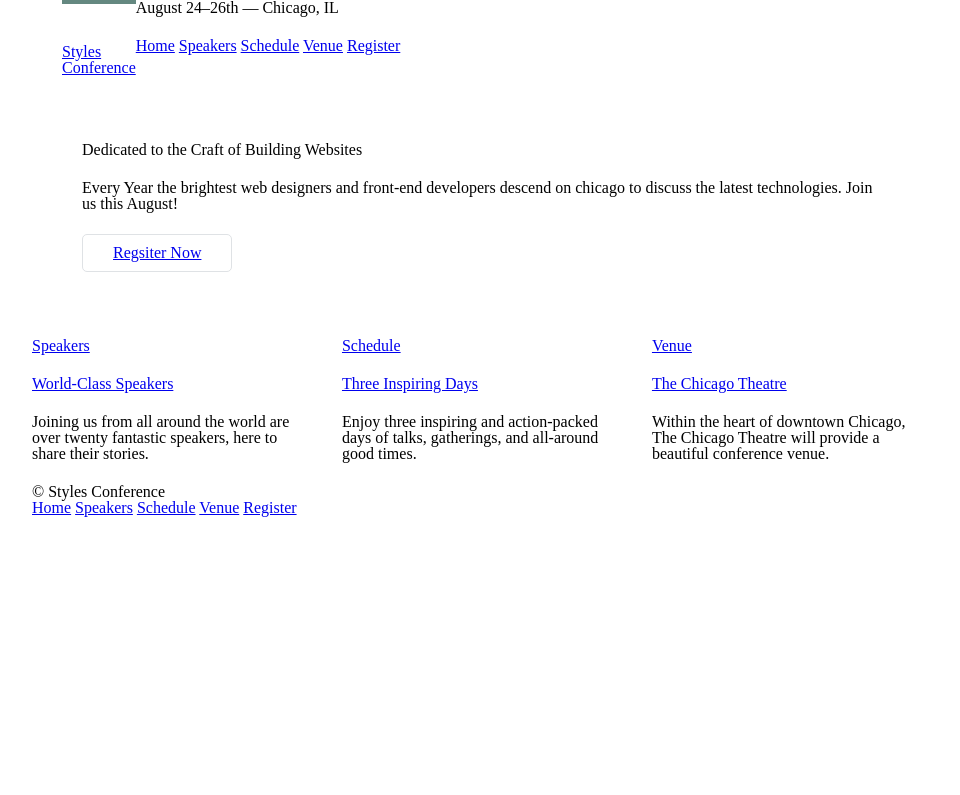
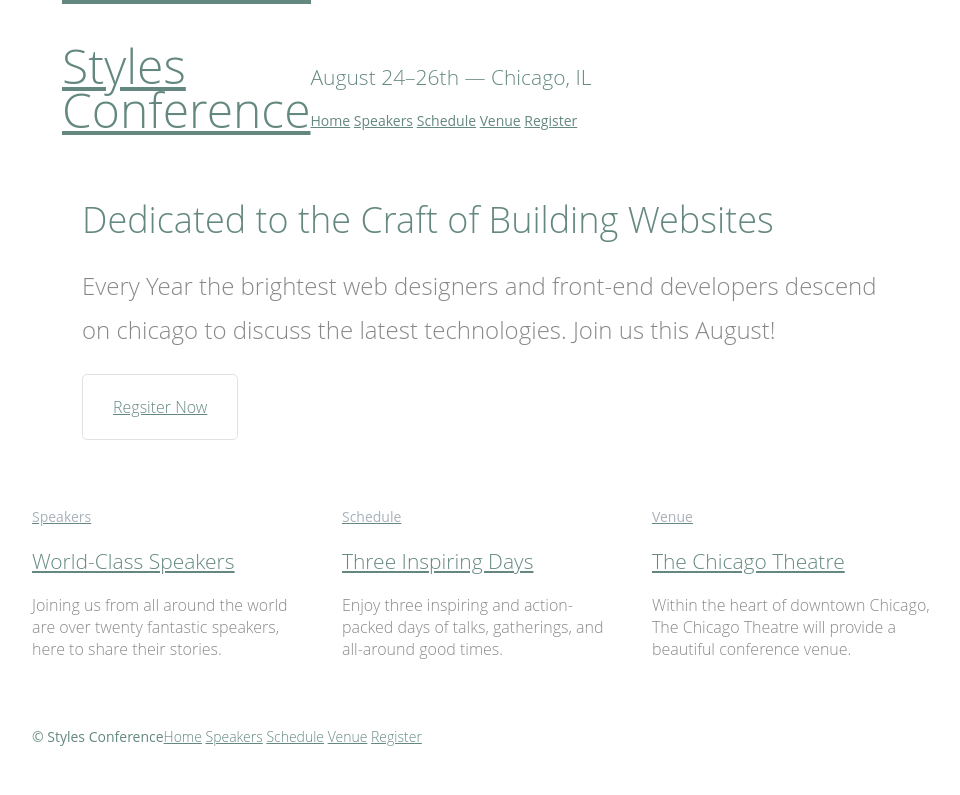
Before and after one commit to iam13islucky/styles-conference, a plain HTML site: page index.html in a window 1280 px wide. Shown: the whole page, without its empty margins (158-1118 px from the left). Drawn offline with Linux system fonts and the light colour scheme.

Commit message:
Added text styling, actually looks nice now

```diff
--- a/assets/Stylesheets/main.css
+++ b/assets/Stylesheets/main.css
@@ -51,6 +51,17 @@ table {
 
 /*
 =======================================
+CUSTOM STYLES
+=======================================
+*/
+
+body{
+  color: #888;
+  font: 300 16px/22px "Open Sans", "Helvetica Neue", Helvetica, Arial, sans-serif;
+}
+
+/*
+=======================================
 GRID
 =======================================
 */
@@ -98,6 +109,47 @@ TYPOGRAPHY
 h1, h2, h3, h4, h5, p {
   margin-bottom: 22px;
 }
+h1, h2, h3, h4{
+  color: #648880;
+}
+h1{
+  font-size: 36px;
+  line-height: 44px;
+}
+h2{
+  font-size: 24px;
+  line-height: 44px;
+}
+h3{
+  font-size: 21px;
+}
+h4{
+  font-size: 18px;
+}
+h5{
+  color: #a9b2b9;
+  font-size: 14px;
+  font-weight: 400;
+}
+strong{
+  font-weight: 400;
+}
+cite, em{
+  font-style: italic;
+}
+
+/*
+========================================
+LINKS
+========================================
+*/
+
+a:hover{
+  color: #a9b2b9;
+}
+a{
+  color: #648880;
+}
 
 /*
 ========================================
@@ -122,7 +174,17 @@ HOME
 */
 
 .hero{
+  line-height: 44px;
   padding: 22px 80px 66px 80px;
+}
+.hero h2{
+  font-size: 36px;
+}
+.hero p{
+  font-size: 24px;
+}
+.teaser a:hover h3{
+  color: #a9b2b9;
 }
 
 /*
@@ -152,6 +214,32 @@ PRIMARY HEADER
 
 .logo{
   border-top: 4px solid #648880;
+  float: left;
+  font-size: 48px;
+  line-height: 44px;
   padding: 40px 0 22px 0;
+}
+.tagline{
+  margin: 66px 0 22px 0;
+}
+.primary-nav{
+  font-size: 14px;
+  font-weight: 400;
+}
+
+/*
+========================================
+PRIMARY FOOTER
+========================================
+*/
+
+.primary-footer{
+  color: #648880;
+  font-size: 14px;
+  padding-bottom: 44px;
+  padding-top: 44px;
+}
+.primary-footer small{
   float: left;
+  font-weight: 400;
 }
--- a/index.html
+++ b/index.html
@@ -12,8 +12,8 @@
           <a href="index.html">Styles <br> Conference</a>
         </h1>
       </section>
-      <h3>August 24&ndash;26th &mdash; Chicago, IL</h3>
-      <nav>
+      <h3 class="tagline">August 24&ndash;26th &mdash; Chicago, IL</h3>
+      <nav class="primary-nav">
         <a href="index.html">Home</a>
         <a href="speakers.html">Speakers</a>
         <a href="schedule.html">Schedule</a>
@@ -28,7 +28,7 @@
     </section>
     <section class="grid">
       <!-- Speakers -->
-      <section class="col-1-3">
+      <section class="teaser col-1-3">
         <a href="speakers.html">
           <h5>Speakers</h5>
           <h3>World-Class Speakers</h3>
@@ -37,7 +37,7 @@
 
       </section><!--
         Schedule
-      --><section class="col-1-3">
+      --><section class="teaser col-1-3">
         <a href="schedule.html">
           <h5>Schedule</h5>
           <h3>Three Inspiring Days</h3>
@@ -45,7 +45,7 @@
         <p>Enjoy three inspiring and action-packed days of talks, gatherings, and all-around good times.</p>
       </section><!--
         Venue
-      --><section class="col-1-3">
+      --><section class="teaser col-1-3">
         <a href="venue.html">
           <h5>Venue</h5>
           <h3>The Chicago Theatre</h3>
```
Also changed, not shown: register.html (+2 -2 lines), schedule.html (+2 -2 lines), speakers.html (+2 -2 lines), venue.html (+2 -2 lines).
